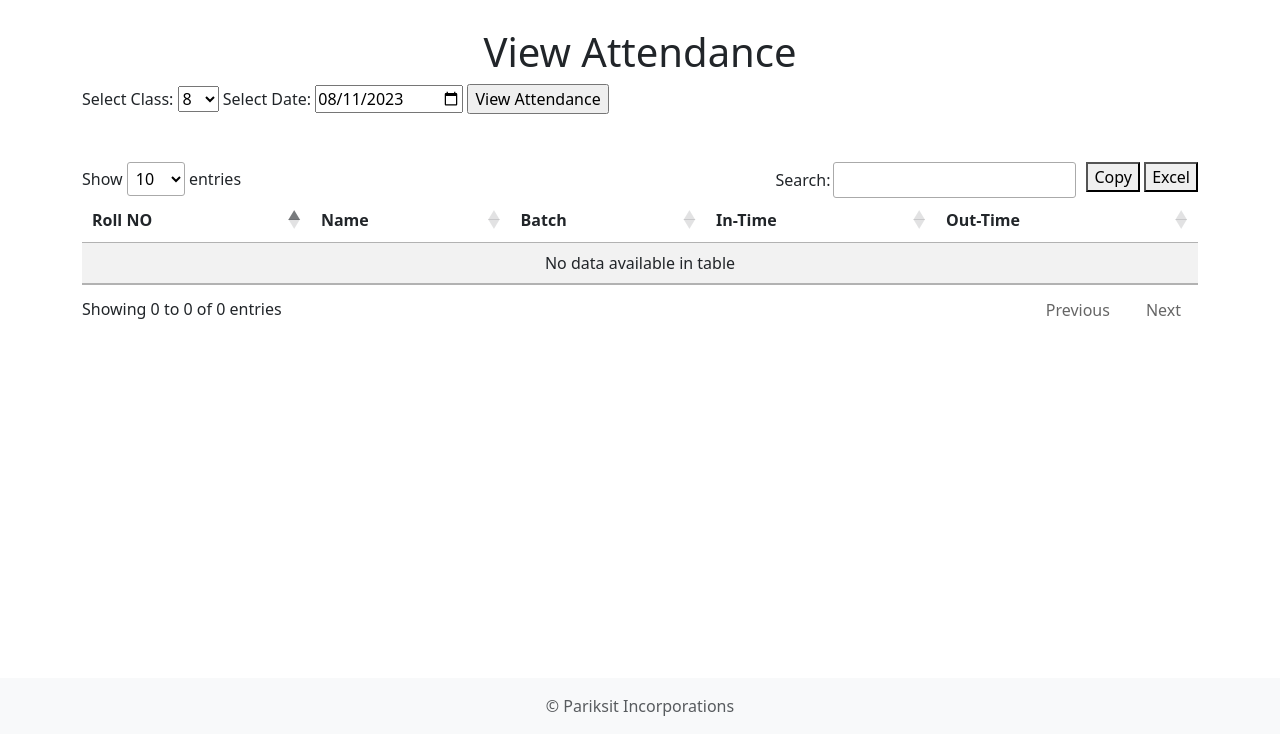
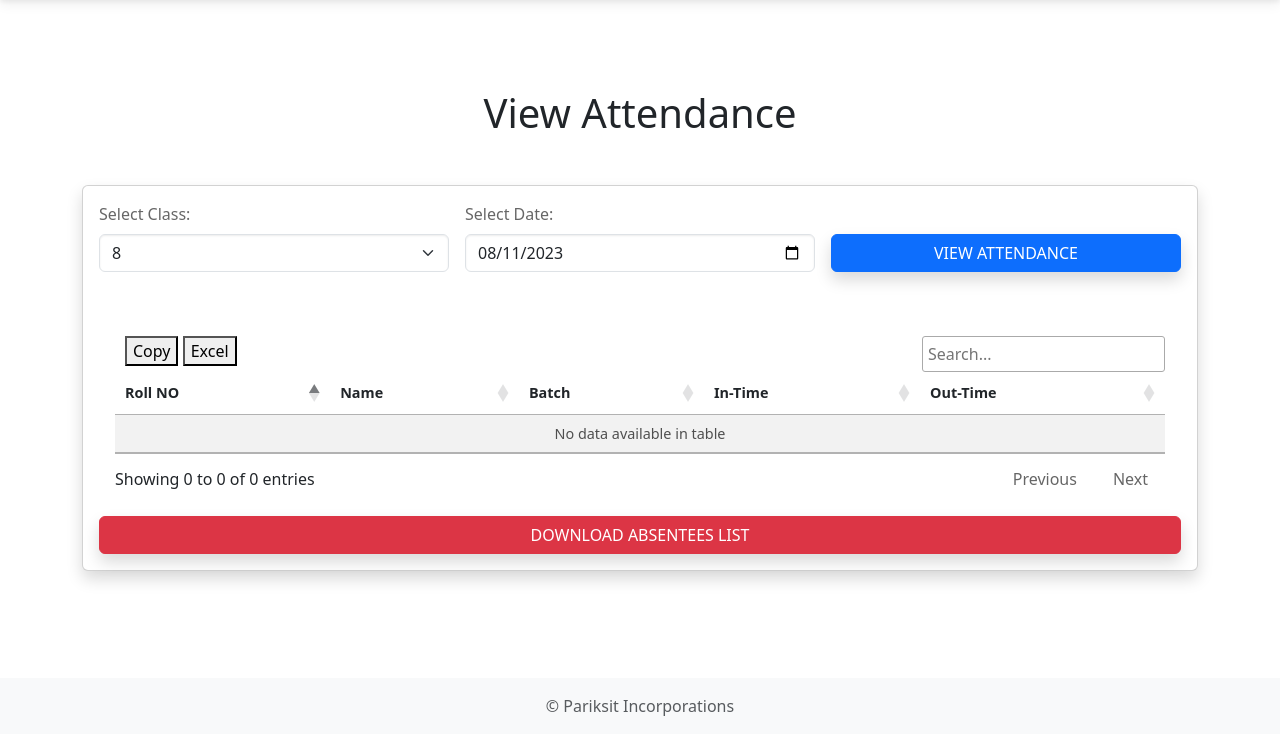
Before and after one commit to somansh001/rfid-reader, a PHP site: page /viewAttendance.php in a window 1280 px wide. Shown: the part 66-800 px from the top of the page. Run offline with PHP 8.4, Linux system fonts and the light colour scheme; the visitor is signed in with stand-in values (Sample User, id 1); some libraries are stand-ins or nearby versions.

Commit message:
absentees download added

```diff
--- a/viewAttendance.php
+++ b/viewAttendance.php
@@ -5,32 +5,20 @@
     <meta charset="UTF-8">
     <meta name="viewport" content="width=device-width, initial-scale=1.0">
     <title>View Attendance</title>
-    <script type="text/javascript" src="https://code.jquery.com/jquery-3.5.1.js"></script>
-    <link rel="stylesheet" href="https://cdnjs.cloudflare.com/ajax/libs/bootstrap/5.3.0/css/bootstrap.min.css">
-    <link rel="stylesheet" type="text/css" href="https://cdn.datatables.net/1.11.3/css/jquery.dataTables.min.css">
-    <link rel="stylesheet" type="text/css"
-        href="https://cdn.datatables.net/buttons/1.7.1/css/buttons.dataTables.min.css">
-    <script src="https://code.jquery.com/jquery-3.5.1.js"></script>
-    <script src="https://cdn.datatables.net/1.11.3/js/jquery.dataTables.min.js"></script>
-    <script src="https://cdn.datatables.net/buttons/1.7.1/js/dataTables.buttons.min.js"></script>
-    <script src="https://cdnjs.cloudflare.com/ajax/libs/jszip/3.1.3/jszip.min.js"></script>
-    <script src="https://cdn.datatables.net/buttons/1.7.1/js/buttons.html5.min.js"></script>
+    <script src="https://code.jquery.com/jquery-3.7.0.min.js"
+        integrity="sha256-2Pmvv0kuTBOenSvLm6bvfBSSHrUJ+3A7x6P5Ebd07/g=" crossorigin="anonymous"></script>
+    <!-- Bootstrap CSS -->
+    <link href="https://cdnjs.cloudflare.com/ajax/libs/mdb-ui-kit/6.3.0/mdb.min.css" rel="stylesheet" />
+    <link href="https://cdn.jsdelivr.net/npm/bootstrap@5.3.0/dist/css/bootstrap.min.css" rel="stylesheet"
+        integrity="sha384-9ndCyUaIbzAi2FUVXJi0CjmCapSmO7SnpJef0486qhLnuZ2cdeRhO02iuK6FUUVM" crossorigin="anonymous">
     <!-- DataTables CSS -->
     <link rel="stylesheet" type="text/css" href="https://cdn.datatables.net/1.11.3/css/jquery.dataTables.min.css" />
     <link rel="stylesheet" type="text/css"
         href="https://cdn.datatables.net/buttons/2.0.1/css/buttons.dataTables.min.css" />
-
-    <!-- DataTables and Buttons JavaScript -->
-    <script type="text/javascript" src="https://cdn.datatables.net/1.11.3/js/jquery.dataTables.min.js"></script>
-    <script type="text/javascript" src="https://cdn.datatables.net/buttons/2.0.1/js/dataTables.buttons.min.js"></script>
-    <script type="text/javascript" src="https://cdnjs.cloudflare.com/ajax/libs/jszip/3.1.3/jszip.min.js"></script>
-    <script type="text/javascript" src="https://cdnjs.cloudflare.com/ajax/libs/pdfmake/0.1.53/pdfmake.min.js"></script>
-    <script type="text/javascript" src="https://cdnjs.cloudflare.com/ajax/libs/pdfmake/0.1.53/vfs_fonts.js"></script>
-    <script type="text/javascript" src="https://cdn.datatables.net/buttons/2.0.1/js/buttons.html5.min.js"></script>
     <style>
         div.dt-buttons {
             position: relative;
-            float: right;
+            float: left;
             margin-left: 10px;
         }
     </style>
@@ -39,12 +27,10 @@
 
 <body>
     <div class="wrapper">
-        <?php
-        include "includes/navbar.php";
-        ?>
+        <?php include "./includes/navbar.php"; ?>
 
         <div class="container">
-            <h1 style="text-align:center;margin-top:2.5%">View Attendance</h1>
+            <h1 style="text-align:center;margin-top:8%">View Attendance</h1>
             <?php
             date_default_timezone_set('Asia/Kolkata');
 
@@ -54,22 +40,34 @@
 
             $selectedClass = $_POST['selectedClass'] ?? null;
             $selectedDate = $_POST['selectedDate'] ?? date("Y-m-d");
+            $absentees = []; // This array will hold the absentees data
+
             ?>
 
-            <form method="post" action="">
-                <label for="selectedClass">Select Class:</label>
-                <select id="selectedClass" name="selectedClass">
+            <div class="card p-3 mt-5 mb-5 shadow">
+                <form method="post" action="" class="row g-3 align-items-center mb-5">
+                    <div class="col-md-4">
+                        <label for="selectedClass" class="form-label">Select Class:</label>
+                        <select id="selectedClass" name="selectedClass" class="form-select">
                             <!-- Assuming classes are from 1 to 12, modify if needed -->
                             <?php for ($i = 8; $i <= 13; $i++) { ?>
-                        <option value="<?php echo $i; ?>" <?php echo ($i == $selectedClass) ? 'selected' : ''; ?>><?php echo $i; ?></option>
+                                <option value="<?php echo $i; ?>" <?php echo ($i == $selectedClass) ? 'selected' : ''; ?>>
+                                    <?php echo $i; ?></option>
                             <?php } ?>
                         </select>
-                <label for="selectedDate">Select Date:</label>
-                <input type="date" id="selectedDate" name="selectedDate" value="<?php echo $selectedDate; ?>">
-                <input type="submit" value="View Attendance">
+                    </div>
+                    <div class="col-md-4">
+                        <label for="selectedDate" class="form-label">Select Date:</label>
+                        <input type="date" id="selectedDate" name="selectedDate" value="<?php echo $selectedDate; ?>"
+                            class="form-control">
+                    </div>
+                    <div class="col-md-4 d-grid gap-2 mt-5">
+                        <button type="submit" class="btn btn-primary shadow">View Attendance</button>
+                    </div>
+
                 </form>
 
-            <div class="table-responsive mt-5">
+                <div class="table-responsive p-3 ">
                     <table id="datatable-buttons" class="table table-striped">
                         <thead>
                             <tr>
@@ -87,7 +85,7 @@
                                 $tableName = $selectedClass . "th";
 
                                 // Query to fetch all students from selected class
-                            $query = "SELECT * FROM `credentials` WHERE `std` = '$selectedClass' and `registeredby`='PARIKSIT'";
+                                $query = "SELECT * FROM `credentials` WHERE `std` = '$selectedClass' and `registeredby`='PARIKSIT' and `rfid_id`!=0";
                                 $result = mysqli_query($conn, $query);
 
                                 while ($row = mysqli_fetch_assoc($result)) {
@@ -105,13 +103,23 @@
                                         $studentsArray = json_decode($attendanceData['students'], true);
 
                                         // Check if attendance data exists for this student
-                                    if (isset($studentsArray['students'][$rfid_id])) {
+                                        // Check if attendance data exists for this student
+                                        if (
+                                            isset($studentsArray['students'][$rfid_id]) &&
+                                            !empty($studentsArray['students'][$rfid_id]['in_time'])
+                                        ) {
                                             $inTime = $studentsArray['students'][$rfid_id]['in_time'];
                                             $outTime = $studentsArray['students'][$rfid_id]['out_time'];
                                         } else {
-                                        $inTime = "Not Recorded";
-                                        $outTime = "Not Recorded";
+                                            $absentees[] = [
+                                                'userid' => $userId,
+                                                'username' => $username,
+                                                'studentgroup' => $studentGroup
+                                            ];
+
+                                            continue;
                                         }
+
 
                                         // Print data in table row
                                         echo "<tr>";
@@ -128,25 +136,75 @@
                         </tbody>
                     </table>
                 </div>
+                <button id="downloadAbsentees" class="btn shadow btn-danger">Download Absentees List</button>
             </div>
 
+        </div>
+        <script>
+            $(document).ready(function () {
+                var absentees = <?php echo json_encode($absentees); ?>; // This gets the PHP array of absentees into JS
+
+                $('#downloadAbsentees').click(function () {
+                    var csvContent = "data:text/csv;charset=utf-8,"
+                        + "Roll No, Name, Batch\n"
+                        + absentees.map(function (item) {
+                            return item.userid + "," + item.username + "," + item.studentgroup;
+                        }).join("\n");
+
+                    var encodedUri = encodeURI(csvContent);
+                    var link = document.createElement("a");
+                    link.setAttribute("href", encodedUri);
+                    link.setAttribute("download", "absentees.csv");
+                    document.body.appendChild(link);
+                    link.click();
+                    document.body.removeChild(link);
+                });
+            });
+        </script>
         <?php
         include "includes/footer.php";
         ?>
     </div>
+    <!-- MDB -->
+    <script type="text/javascript" src="https://cdnjs.cloudflare.com/ajax/libs/mdb-ui-kit/6.3.0/mdb.min.js"></script>
+    <!-- bootstrap -->
+    <script src="https://cdn.jsdelivr.net/npm/@popperjs/core@2.11.8/dist/umd/popper.min.js"
+        integrity="sha384-I7E8VVD/ismYTF4hNIPjVp/Zjvgyol6VFvRkX/vR+Vc4jQkC+hVqc2pM8ODewa9r"
+        crossorigin="anonymous"></script>
+    <script src="https://cdn.jsdelivr.net/npm/bootstrap@5.3.0/dist/js/bootstrap.min.js"
+        integrity="sha384-fbbOQedDUMZZ5KreZpsbe1LCZPVmfTnH7ois6mU1QK+m14rQ1l2bGBq41eYeM/fS"
+        crossorigin="anonymous"></script>
 
-    <!-- jQuery and DataTables -->
-    <script src="https://cdn.datatables.net/1.11.3/js/jquery.dataTables.min.js"></script>
-    <script src="https://cdn.datatables.net/buttons/1.7.1/js/dataTables.buttons.min.js"></script>
-    <script src="https://cdnjs.cloudflare.com/ajax/libs/jszip/3.1.3/jszip.min.js"></script>
-    <script src="https://cdn.datatables.net/buttons/1.7.1/js/buttons.html5.min.js"></script>
+    <!-- DataTables and Buttons JavaScript -->
+    <script type="text/javascript" src="https://cdn.datatables.net/1.11.3/js/jquery.dataTables.min.js"></script>
+    <script type="text/javascript" src="https://cdn.datatables.net/buttons/2.0.1/js/dataTables.buttons.min.js"></script>
+    <script type="text/javascript" src="https://cdnjs.cloudflare.com/ajax/libs/jszip/3.1.3/jszip.min.js"></script>
+    <script type="text/javascript" src="https://cdnjs.cloudflare.com/ajax/libs/pdfmake/0.1.53/pdfmake.min.js"></script>
+    <script type="text/javascript" src="https://cdnjs.cloudflare.com/ajax/libs/pdfmake/0.1.53/vfs_fonts.js"></script>
+    <script type="text/javascript" src="https://cdn.datatables.net/buttons/2.0.1/js/buttons.html5.min.js"></script>
+
     <script>
         $(document).ready(function () {
             $('#datatable-buttons').DataTable({
-                dom: 'Bflrtip',
+
+                dom: "<'row'<'col-md-6'B><'col-md-6'f>>" +
+                    "<'row'<'col-md-12't>>" +
+                    "<'row'<'col-md-6'i><'col-md-6'p>>",
+                language: {
+                    search: "",
+                    searchPlaceholder: "Search...",
+                },
                 buttons: [
-                    'copy', 'excel', 'pdf'
-                ]
+                    { extend: 'copy', text: 'Copy' },
+                    { extend: 'excel', text: 'Excel' },
+                    { extend: 'pdf', text: 'PDF' }
+                ],
+                lengthChange: true, // Enable "Show entries" dropdown
+                // Add the following two lines to align the elements correctly
+                initComplete: function () {
+                    $('#datatable-buttons_wrapper').removeClass('row');
+                    $('#datatable-buttons_wrapper .col-md-6:last-child').addClass('float-end');
+                }
             });
         });
     </script>
```
Lines whose indentation alone changed are shown as unchanged.
